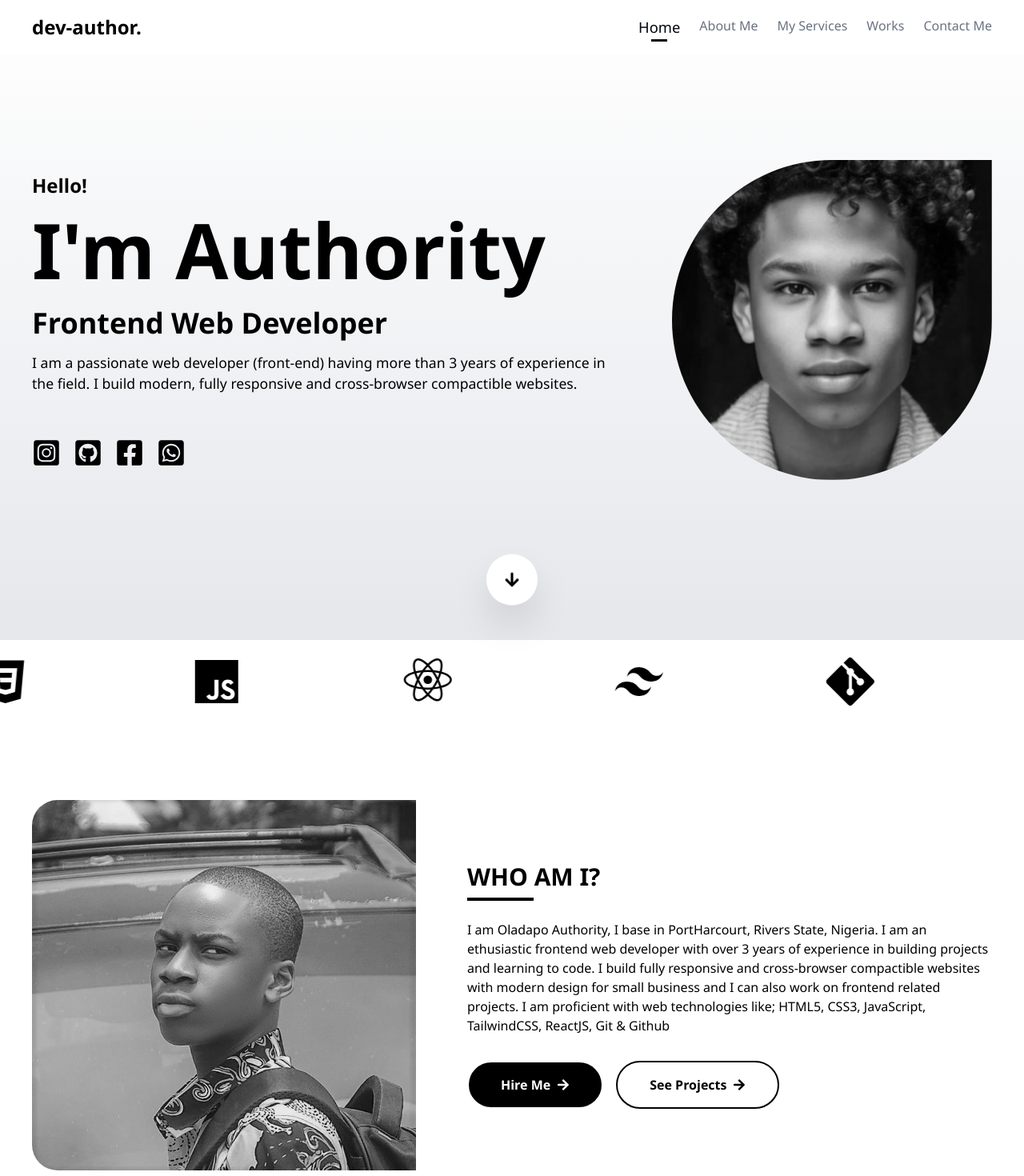
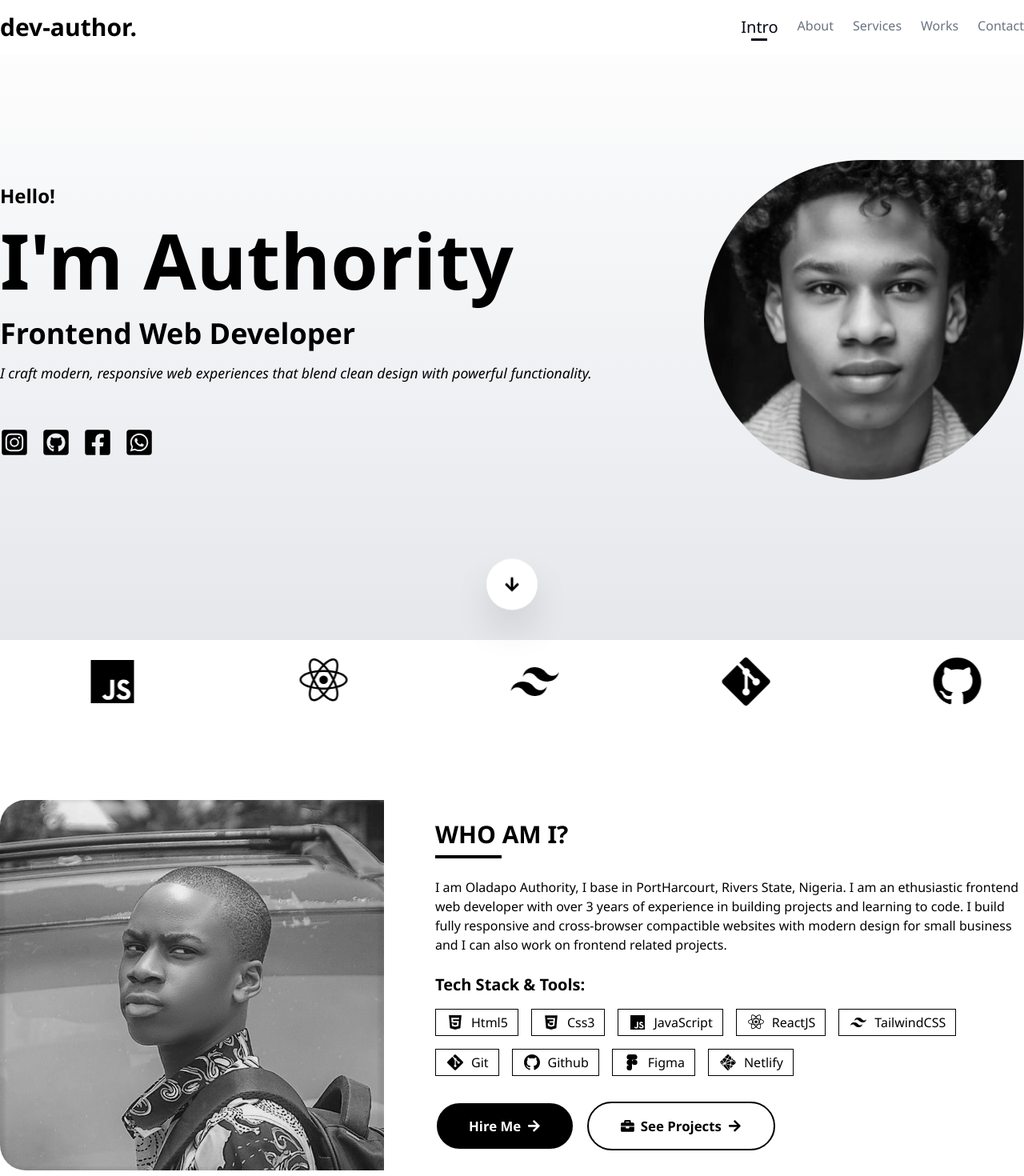
Before and after one commit to deauthor1234/portfolio, a React (Vite) app: page / in a window 1280 px wide. Shown: the top 1470 px of the page at 80% size. Built offline with nearby package versions, Linux system fonts and the light colour scheme.

Commit message:
Add project preview images and develop

```diff
--- a/src/App.jsx
+++ b/src/App.jsx
@@ -7,6 +7,7 @@ import Aos from "aos"
 import "aos/dist/aos.css"
 import TechStacks from "./components/TechStacks"
 import WorksSection from "./components/WorksSection"
+import ContactSection from "./components/ContactSection"
 
 const App = () => {
   useEffect(() => {
@@ -25,8 +26,9 @@ const App = () => {
       <TechStacks />
       <AboutSection />
       <ServicesSection />
-      <TechStacks />
+      <TechStacks dark />
       <WorksSection />
+      <ContactSection />
     </>
   )
 }
--- a/src/components/AboutSection.jsx
+++ b/src/components/AboutSection.jsx
@@ -1,5 +1,7 @@
+import { FaBriefcase } from "react-icons/fa"
 import aboutImage from "../assets/images/profile2.jpg"
 import Btn from "./Btn"
+import { BiLogoCss3, BiLogoFigma, BiLogoGit, BiLogoGithub, BiLogoHtml5, BiLogoJavascript, BiLogoNetlify, BiLogoReact, BiLogoTailwindCss } from "react-icons/bi"
 
 const AboutSection = () => {
     return (
@@ -10,10 +12,22 @@ const AboutSection = () => {
                 </div>
                 <div className="">
                     <h2 className="section-heading" data-aos="fade-down">WHO AM I?</h2>
-                    <p className="mt-6 mb-8" data-aos="fade" data-aos-delay="200">I am Oladapo Authority, I base in PortHarcourt, Rivers State, Nigeria. I am an ethusiastic frontend web developer with over 3 years of experience in building projects and learning to code. I build fully responsive and cross-browser compactible websites with modern design for small business and I can also work on frontend related projects. I am proficient with web technologies like; HTML5, CSS3, JavaScript, TailwindCSS, ReactJS, Git & Github</p>
+                    <p className="mt-6 mb-6" data-aos="fade" data-aos-delay="200">I am Oladapo Authority, I base in PortHarcourt, Rivers State, Nigeria. I am an ethusiastic frontend web developer with over 3 years of experience in building projects and learning to code. I build fully responsive and cross-browser compactible websites with modern design for small business and I can also work on frontend related projects.</p>
+                    <h3 className="text-xl font-bold" data-aos="fade-right">Tech Stack & Tools:</h3>
+                    <div className="flex mt-4 mb-8 font-medium about-tech-stack gap-4 flex-wrap">
+                        <span data-aos="zoom-in" data-aos-delay="100"><BiLogoHtml5 /> Html5</span>
+                        <span data-aos="zoom-in" data-aos-delay="200"><BiLogoCss3 /> Css3</span>
+                        <span data-aos="zoom-in" data-aos-delay="300"><BiLogoJavascript /> JavaScript</span>
+                        <span data-aos="zoom-in" data-aos-delay="400"><BiLogoReact /> ReactJS</span>
+                        <span data-aos="zoom-in" data-aos-delay="500"><BiLogoTailwindCss /> TailwindCSS</span>
+                        <span data-aos="zoom-in" data-aos-delay="600"><BiLogoGit /> Git</span>
+                        <span data-aos="zoom-in" data-aos-delay="700"><BiLogoGithub /> Github</span>
+                        <span data-aos="zoom-in" data-aos-delay="800"><BiLogoFigma /> Figma</span>
+                        <span data-aos="zoom-in" data-aos-delay="800"><BiLogoNetlify /> Netlify</span>
+                    </div>
                     <div className="flex gap-4" data-aos="fade-up">
                         <Btn dark={true} content="Hire Me" href="#contact" />
-                        <Btn content="See Projects" href="#works" />
+                        <Btn icon={<FaBriefcase />} content="See Projects" href="#works" />
                     </div>
                 </div>
             </div>
--- a/src/components/Btn.jsx
+++ b/src/components/Btn.jsx
@@ -1,14 +1,14 @@
 import { FaArrowRight } from "react-icons/fa"
 
-const Btn = ({ dark, content, href }) => {
-    const btnClass = "px-10 py-4 font-bold rounded-full border-2 flex items-center gap-2 cursor-pointer duration-200 group w-fit";
+const Btn = ({ dark, content, href, icon }) => {
+    const btnClass = "px-10 py-4 text-[1.05rem] font-bold rounded-full border-2 flex items-center gap-2 cursor-pointer duration-200 group w-fit";
 
     return (
         <a href={href} className={
             dark
             ? `bg-black hover:bg-white text-white hover:text-black ${btnClass}`
             : `bg-white hover:bg-black text-black hover:text-white ${btnClass}`
-        }>{content} <FaArrowRight className="group-hover:translate-x-2 duration-200" /></a>
+        }>{icon} {content} <FaArrowRight className="group-hover:translate-x-2 duration-200" /></a>
     )
 }
 
--- /dev/null
+++ b/src/components/ContactSection.jsx
@@ -0,0 +1,34 @@
+import { BiMailSend } from "react-icons/bi"
+import { FaFacebook, FaGithub, FaInstagram, FaWhatsapp } from "react-icons/fa"
+
+const ContactSection = () => {
+    return (
+        <section className="container-wrapper bg-gray-100 py-24 mt-24" id="contact">
+            <div className="container flex gap-10">
+                <div className="w-full">
+                    <h2 className="section-heading mb-8" data-aos="flip-right">HOW YOU CAN CONTACT ME?</h2>
+                    <div className="text-[1.1rem] font-medium">
+                        <h3 data-aos="fade-left">Email: <span className="text-gray-800">dimejioladapo573@gmail.com</span></h3>
+                        <h3 data-aos="fade-right" className="mt-4 mb-8">Phone: <span className="text-gray-800">+234 916 314 7101</span></h3>
+                        <div className="flex font-extrabold text-4xl gap-6">
+                            <a href="https://www.instagram.com/authority.dev/" data-aos="zoom-in" data-aos-delay="800"><FaInstagram /></a>
+                            <a href="https://github.com/deauthor1234" data-aos="zoom-in" data-aos-delay="1000"><FaGithub /></a>
+                            <a href="https://web.facebook.com/profile.php?id=100086251411134" data-aos="zoom-in" data-aos-delay="1200"><FaFacebook /></a>
+                        </div>
+                    </div>
+                </div>
+                <form action="post" className="w-full" data-aos="zoom-in">
+                    <div className="flex gap-6 w-full">
+                        <input className="w-full bg-white px-6 py-3 border-2" type="text" name="name" placeholder="Name *" required />
+                        <input className="w-full bg-white px-6 py-3 border-2" type="email" name="email" placeholder="Email *" required />
+                    </div>
+                    <input className="w-full bg-white px-6 py-3 my-6 border-2" type="text" name="subject" required placeholder="Subject *" />
+                    <textarea className="w-full bg-white p-6 h-[12rem] border-2" name="message" placeholder="Message *" required></textarea>
+                    <button type="submit" className="px-10 py-4 mt-5 text-[1.05rem] font-bold rounded-full border-2 flex items-center gap-2 cursor-pointer duration-200 group w-fit bg-black hover:bg-white text-white hover:text-black">Send <BiMailSend className="text-xl" /></button>
+                </form>
+            </div>
+        </section>
+    )
+}
+
+export default ContactSection
--- a/src/components/Hero.jsx
+++ b/src/components/Hero.jsx
@@ -3,13 +3,13 @@ import { FaArrowDown, FaFacebookSquare, FaGithubSquare, FaInstagramSquare, FaWha
 
 const Hero = () => {
     return (
-        <header className="container-wrapper relative h-[100vh] bg-linear-to-b from-transparent to-gray-200" id="hero">
+        <header className="container-wrapper relative h-[100vh] bg-linear-to-b from-transparent to-gray-200" id="intro">
             <div className="flex justify-between container gap-16 items-center">
                 <div>
                     <h2 className="font-bold text-2xl" data-aos="fade-right">Hello!</h2>
                     <h1 className="text-8xl font-extrabold mt-4 mb-6" data-aos="fade-left" data-aos-delay="200">I'm Authority</h1>
                     <h3 className="font-bold text-4xl" data-aos="fade-right" data-aos-delay="400">Frontend Web Developer</h3>
-                    <h2 className="text-[1.1rem] mt-4 mb-14 font-medium" data-aos="fade-left" data-aos-delay="600">I am a passionate web developer (front-end) having more than 3 years of experience in the field. I build modern, fully responsive and cross-browser compactible websites.</h2>
+                    <h2 className="text-[1.1rem] mt-4 mb-14 font-medium italic" data-aos="fade-left" data-aos-delay="600">I craft modern, responsive web experiences that blend clean design with powerful functionality.</h2>
                     <div className="flex font-extrabold text-4xl gap-4">
                         <a href="https://www.instagram.com/authority.dev/" data-aos="zoom-in" data-aos-delay="800"><FaInstagramSquare /></a>
                         <a href="https://github.com/deauthor1234" data-aos="zoom-in" data-aos-delay="1000"><FaGithubSquare /></a>
--- a/src/components/Navbar.jsx
+++ b/src/components/Navbar.jsx
@@ -1,26 +1,48 @@
+import { useEffect, useState } from "react";
+
+const sections = ["intro", "about", "services", "works", "contact"];
+
 const Navbar = () => {
+    const [active, setActive] = useState("intro");
+
+    useEffect(() => {
+        const sectionElements = sections.map(id => document.getElementById(id));
+
+        const observer = new IntersectionObserver(
+        (entries) => {
+            entries.forEach(entry => {
+                if (entry.isIntersecting) {
+                    setActive(entry.target.id);
+                }
+            });
+        },
+        { threshold: 0.3 }
+        );
+
+        sectionElements.forEach(el => el && observer.observe(el));
+
+        return () => {
+            sectionElements.forEach(el => el && observer.unobserve(el));
+        };
+    }, []);
+
     return (
-        <nav className="container-wrapper z-[9999] fixed w-full bg-white">
+        <nav className="container-wrapper z-[9999] fixed w-full bg-white" data-aos="fade-down">
             <div className="container w-full flex justify-between items-center py-4">
-                <div data-aos="fade-down">
-                    <p className="font-extrabold text-2xl">dev-author.</p>
+                <div>
+                    <p className="font-extrabold text-3xl">dev-author.</p>
                 </div>
-                <ul className="flex gap-6" data-aos="fade-down">
-                    <li className="active nav-link">
-                        <a href="#hero">Home</a>
+                <ul className="flex gap-6">
+                {sections.map(id => (
+                    <li key={id}>
+                        <a
+                        href={`#${id}`}
+                        className={`nav-link ${active === id && "active"}`}
+                        >
+                        {id.charAt(0).toUpperCase() + id.slice(1)}
+                        </a>
                     </li>
-                    <li className="nav-link">
-                        <a href="#about">About Me</a>
-                    </li>
-                    <li className="nav-link">
-                        <a href="#services">My Services</a>
-                    </li>
-                    <li className="nav-link">
-                        <a href="#works">Works</a>
-                    </li>
-                    <li className="nav-link">
-                        <a href="#contact">Contact Me</a>
-                    </li>
+                ))}
                 </ul>
             </div>
         </nav>
--- a/src/components/TechStacks.jsx
+++ b/src/components/TechStacks.jsx
@@ -1,9 +1,11 @@
-import { BiLogoCss3, BiLogoGit, BiLogoGithub, BiLogoHtml5, BiLogoJavascript, BiLogoReact, BiLogoTailwindCss } from "react-icons/bi"
+import { BiLogoCss3, BiLogoFigma, BiLogoGit, BiLogoGithub, BiLogoHtml5, BiLogoJavascript, BiLogoNetlify, BiLogoReact, BiLogoTailwindCss } from "react-icons/bi"
 
-const TechStacks = () => {
+const TechStacks = ({ dark }) => {
+    const classes = "inline-flex stack-track text-7xl py-4"
+
     return (
         <div className="overflow-hidden whitespace-nowrap w-full">
-        <div className="bg-gray-0 inline-flex stack-track text-7xl py-4">
+            <div className={dark ? `${classes} bg-black text-white` : `${classes}`}>
                 <BiLogoHtml5 className="logo" />
                 <BiLogoCss3 className="logo" />
                 <BiLogoJavascript className="logo" />
@@ -11,6 +13,8 @@ const TechStacks = () => {
                 <BiLogoTailwindCss className="logo" />
                 <BiLogoGit className="logo" />
                 <BiLogoGithub className="logo" />
+                <BiLogoFigma className="logo" />
+                <BiLogoNetlify className="logo" />
                 <BiLogoHtml5 className="logo" />
                 <BiLogoCss3 className="logo" />
                 <BiLogoJavascript className="logo" />
@@ -18,6 +22,8 @@ const TechStacks = () => {
                 <BiLogoTailwindCss className="logo" />
                 <BiLogoGit className="logo" />
                 <BiLogoGithub className="logo" />
+                <BiLogoFigma className="logo" />
+                <BiLogoNetlify className="logo" />
             </div>
         </div>
     )
--- a/src/components/WorksSection.jsx
+++ b/src/components/WorksSection.jsx
@@ -3,15 +3,16 @@ import project1 from "../assets/images/project1.png"
 import project2 from "../assets/images/project2.png"
 import project3 from "../assets/images/project3.png"
 import project4 from "../assets/images/project4.png"
-import { FaExternalLinkAlt } from "react-icons/fa"
+import project5 from "../assets/images/project5.jpeg"
+import { FaCode, FaExternalLinkAlt, FaGlobe } from "react-icons/fa"
 
 const WorksSection = () => {
     return (
-        <section id="works" className="container-wrapper my-[6rem]">
+        <section className="container-wrapper my-[6rem]" id="works">
             <div className="container">
-                <h2 className="section-heading mb-14">WHAT HAVE I DONE?</h2>
-                <div className="grid grid-cols-3 gap-x-8 gap-y-12">
-                    <div className="project">
+                <h2 className="section-heading mb-14" data-aos="fade-down">WHAT HAVE I DONE?</h2>
+                <div className="grid grid-cols-3 gap-14">
+                    <div className="project" data-aos="fade-up">
                         <div className="image">
                             <img className="project-img" src={project1} alt="project1-image" />
                             <a className="project-img-link" href={project1}><FaExternalLinkAlt /></a>
@@ -25,11 +26,11 @@ const WorksSection = () => {
                             <span>SwiperJS</span>
                         </div>
                         <div className="btns">
-                            <Btn content={"Live Preview"} href="https://carrentalportfolio.netlify.app" dark />
-                            <Btn content={"Code"} href="https://github.com/deauthor1234/car-rental" />
+                            <Btn content={"Demo"} icon={<FaGlobe />} href="https://carrentalportfolio.netlify.app" dark />
+                            <Btn content={"Code"} icon={<FaCode />} href="https://github.com/deauthor1234/car-rental" />
                         </div>
                     </div>
-                    <div className="project">
+                    <div className="project" data-aos="fade-down" data-aos-delay="200">
                         <div className="image">
                             <img className="project-img" src={project2} alt="project2-image" />
                             <a className="project-img-link" href={project2}><FaExternalLinkAlt /></a>
@@ -43,17 +44,17 @@ const WorksSection = () => {
                             <span>SwiperJS</span>
                         </div>
                         <div className="btns">
-                            <Btn content={"Live Preview"} href="https://streamlabproject.netlify.app" dark />
-                            <Btn content={"Code"} href="https://github.com/deauthor1234/streamlab" />
+                            <Btn content={"Demo"} icon={<FaGlobe />} href="https://streamlabproject.netlify.app" dark />
+                            <Btn content={"Code"} icon={<FaCode />} href="https://github.com/deauthor1234/streamlab" />
                         </div>
                     </div>
-                    <div className="project">
+                    <div className="project" data-aos="fade-up" data-aos-delay="400">
                         <div className="image">
                             <img className="project-img" src={project3} alt="project4-image" />
                             <a className="project-img-link" href={project3}><FaExternalLinkAlt /></a>
                         </div>
                         <h2>FoodKing</h2>
-                        <p>A responsive restaurant landing page website with simple, interactive sections, delicious menu, and contact information.</p>
+                        <p>A responsive restaurant landing page website created from an online design, with simple, interactive sections, delicious menu, and contact information.</p>
                         <div className="tags">
                             <span>HTML5</span>
                             <span>CSS3</span>
@@ -61,11 +62,11 @@ const WorksSection = () => {
                             <span>TailwindCSS</span>
                         </div>
                         <div className="btns">
-                            <Btn content={"Live Preview"} href="https://foodkingproject.netlify.app" dark />
-                            <Btn content={"Code"} href="https://github.com/deauthor1234/foodking" />
+                            <Btn content={"Demo"} icon={<FaGlobe />} href="https://foodkingproject.netlify.app" dark />
+                            <Btn content={"Code"} icon={<FaCode />} href="https://github.com/deauthor1234/foodking" />
                         </div>
                     </div>
-                    <div className="project">
+                    <div className="project" data-aos="fade-down" data-aos-delay="200">
                         <div className="image">
                             <img className="project-img" src={project4} alt="project4-image" />
                             <a className="project-img-link" href={project4}><FaExternalLinkAlt /></a>
@@ -79,8 +80,27 @@ const WorksSection = () => {
                             <span>TailwindCSS</span>
                         </div>
                         <div className="btns">
-                            <Btn content={"Live Preview"} href="https://furnitue.netlify.app/" dark />
-                            <Btn content={"Code"} href="https://github.com/deauthor1234/furnitue" />
+                            <Btn content={"Demo"} icon={<FaGlobe />} href="https://furnitue.netlify.app/" dark />
+                            <Btn content={"Code"} icon={<FaCode />} href="https://github.com/deauthor1234/furnitue" />
+                        </div>
+                    </div>
+                    <div className="project" data-aos="fade-up" data-aos-delay="400">
+                        <div className="image">
+                            <img className="project-img" src={project5} alt="project5-image" />
+                            <a className="project-img-link" href={project5}><FaExternalLinkAlt /></a>
+                        </div>
+                        <h2>Online Resume</h2>
+                        <p>A minimalistic, one-page responsive online résumé website built for showcasing personal profile, skills, experience, and portfolio projects.</p>
+                        <div className="tags">
+                            <span>HTML5</span>
+                            <span>CSS3</span>
+                            <span>JavaScript</span>
+                            <span>ReactJS</span>
+                            <span>Aos</span>
+                        </div>
+                        <div className="btns">
+                            <Btn content={"Demo"} icon={<FaGlobe />} href="https://onlineresumeproject.netlify.app/" dark />
+                            <Btn content={"Code"} icon={<FaCode />} href="https://github.com/deauthor1234/online-resume" />
                         </div>
                     </div>
                 </div>
--- a/src/index.css
+++ b/src/index.css
@@ -19,7 +19,7 @@ html::-webkit-scrollbar-thumb {
 }
 
 .container {
-    @apply max-w-[1200px];
+    @apply max-w-[1280px];
 }
 
 .section-heading {
@@ -31,11 +31,11 @@ html::-webkit-scrollbar-thumb {
 }
 
 .nav-link {
-    @apply duration-200 cursor-pointer hover:text-gray-950 hover:text-[1.15rem] text-gray-500 font-medium relative h-fit py-1;
+    @apply duration-200 cursor-pointer hover:text-gray-950 hover:text-xl text-gray-500 font-medium relative h-fit py-1;
 }
 
 .nav-link.active {
-    @apply text-gray-950 text-[1.15rem] pb-1;
+    @apply text-gray-950 text-xl pb-1;
 }
 
 .nav-link::after {
@@ -71,6 +71,14 @@ html::-webkit-scrollbar-thumb {
     @apply mx-24;
 }
 
+.about-tech-stack span {
+    @apply border px-3 py-1 flex items-center;
+}
+
+.about-tech-stack span svg {
+    @apply text-2xl mr-2;
+}
+
 .service {
     @apply flex hover:bg-black hover:text-white cursor-default justify-center flex-col bg-white p-6 h-full rounded-4xl shadow-xl;
 }
@@ -84,7 +92,7 @@ html::-webkit-scrollbar-thumb {
 }
 
 .project .image {
-    @apply overflow-hidden w-full h-[20rem] relative;
+    @apply overflow-hidden w-full brightness-95 h-[20rem] relative rounded-3xl;
 }
 
 .project .image .project-img {
@@ -112,7 +120,7 @@ html::-webkit-scrollbar-thumb {
 }
 
 .project .tags {
-    @apply flex gap-4 mt-4 mb-6;
+    @apply flex gap-4 mt-4 mb-6 flex-wrap;
 }
 
 .project .tags span {
```
Also changed, not shown: src/components/ServicesSection.jsx (+9 -4 lines), src/assets/images/project5.jpeg (added). Lines whose indentation alone changed are shown as unchanged.
